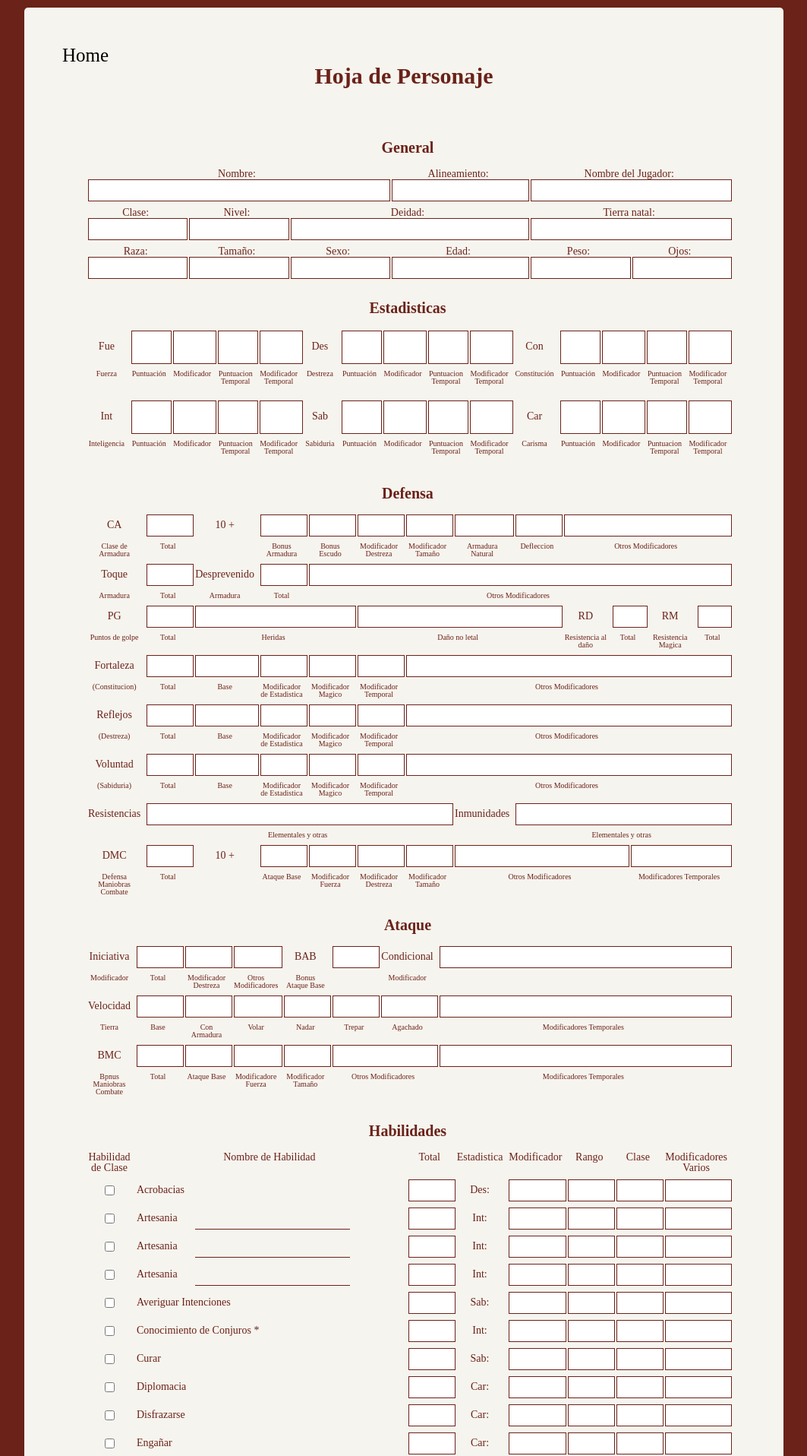
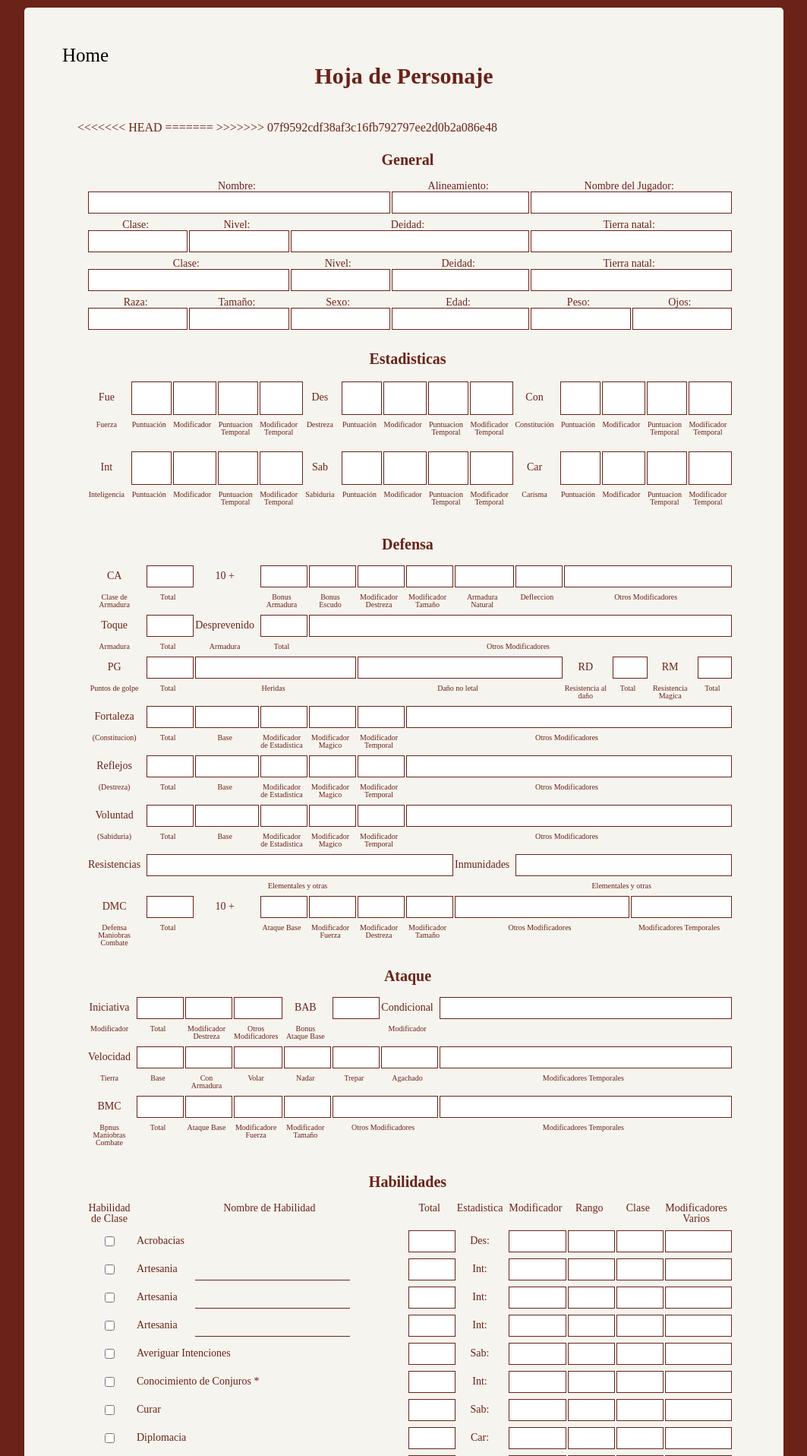
Before and after one commit to hoskbreaker/pathfinder_Web, a PHP site: page /CS.php in a window 1280 px wide. Shown: the top 1916 px of the page at 76% size, without its empty margins (108-1171 px from the left). Run offline with PHP 8.4, Linux system fonts and the light colour scheme; the visitor is signed in with stand-in values (Sample User, id 1).

Commit message:
nothing important

```diff
--- a/CS.php
+++ b/CS.php
@@ -33,11 +33,19 @@ if($_SESSION["id"]!="SI"){
 							<td colspan="2">Nombre del Jugador: <input type="text" id="jugador" value=''/></td>
 						</tr>
 						<tr>
+<<<<<<< HEAD
 							<td>Clase: <input type="text" id="clas" value='' /></td>
 							<td>Nivel: <input type="text" id="niv" value='' /></td>
 							<td colspan="2">Deidad: <input type="text" id="deidad" value='' /></td>
 							<td colspan="2">Tierra natal: <input type="text" id="homeland" value='' /></td>
 						</tr>
+=======
+							<td colspan="2">Clase: <input type="text" id="clas" /></td>
+							<td>Nivel: <input type="text" id="niv" /></td>
+							<td>Deidad: <input type="text" id="deidad" /></td>
+							<td colspan="2">Tierra natal: <input type="text" id="homeland" /></td>
+						</tr>
+>>>>>>> 07f9592cdf38af3c16fb792797ee2d0b2a086e48
 						<tr>
 							<td>Raza: <input type="text" id="raza" /></td>
 							<td>Tamaño: <input type="text" id="tam" /></td>
```
